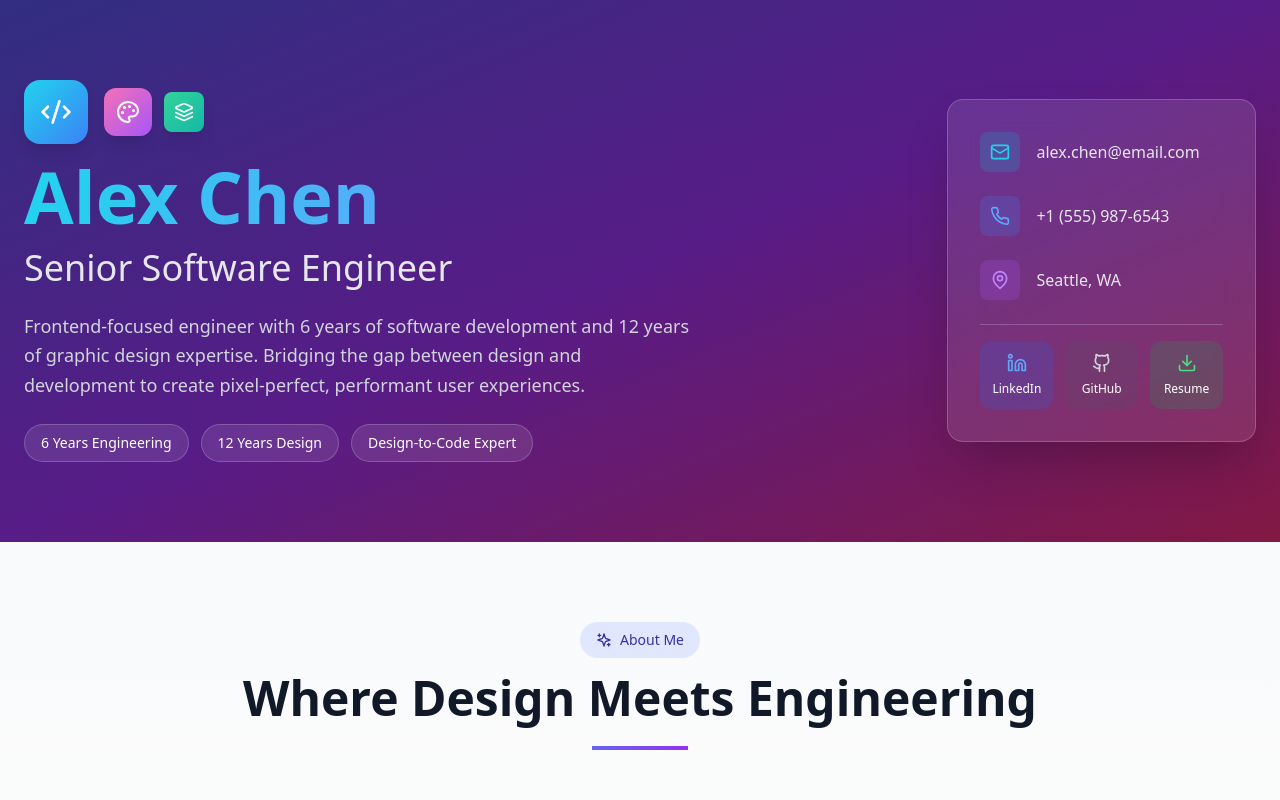
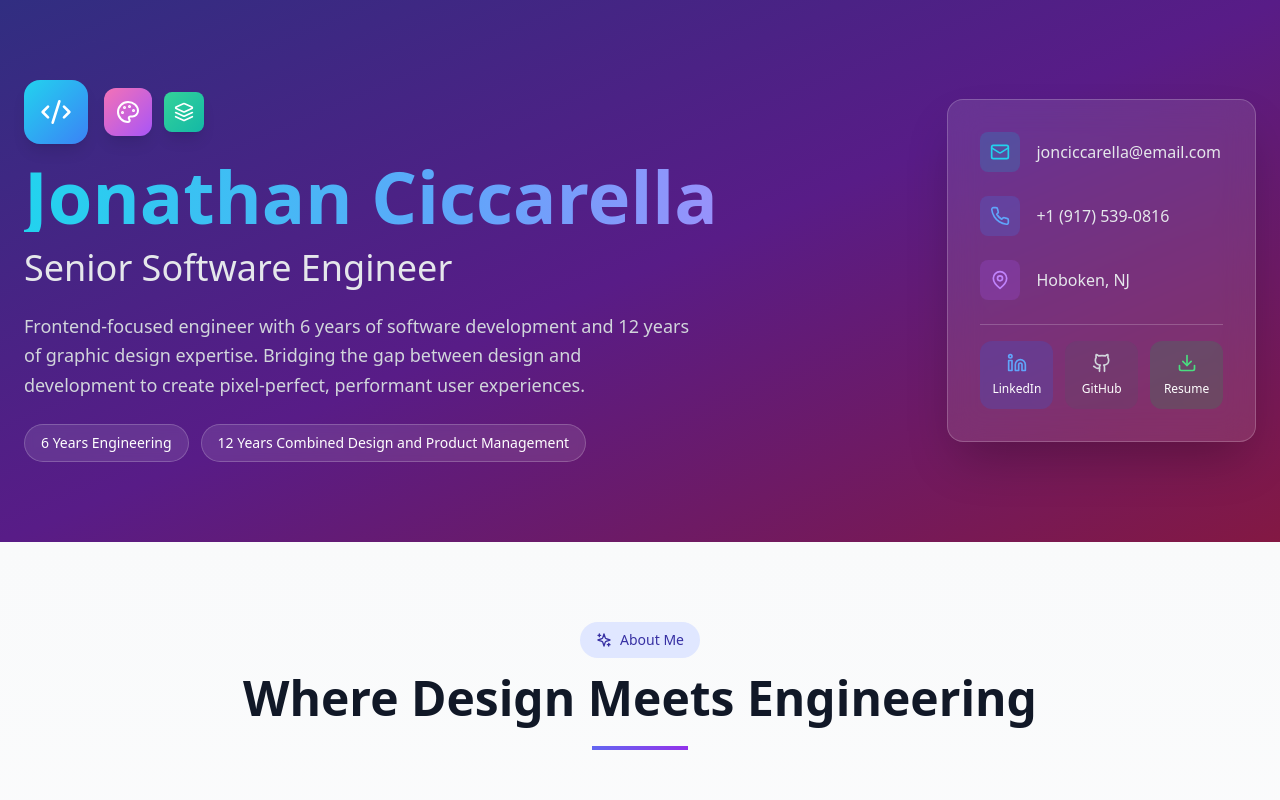
Before and after one commit to Jbx81/jc-resume, a React (Vite) app: page / in a window 1280 px wide. Shown: the top 800 px of the page. Built offline with nearby package versions, Linux system fonts and the light colour scheme.

Commit message:
Updated Header.tsx

```diff
--- a/src/components/Header.tsx
+++ b/src/components/Header.tsx
@@ -27,7 +27,7 @@ const Header = () => {
             </div>
 
             <h1 className="text-5xl lg:text-7xl font-bold mb-4 bg-gradient-to-r from-cyan-400 via-blue-400 to-purple-400 bg-clip-text text-transparent leading-tight">
-              Alex Chen
+              Jonathan Ciccarella
             </h1>
             <h2 className="text-2xl lg:text-4xl text-gray-200 mb-6 font-light">
               Senior Software Engineer
@@ -42,11 +42,11 @@ const Header = () => {
                 6 Years Engineering
               </span>
               <span className="px-4 py-2 bg-white/10 backdrop-blur-sm rounded-full text-sm font-medium border border-white/20">
-                12 Years Design
+                12 Years Combined Design and Product Management
               </span>
-              <span className="px-4 py-2 bg-white/10 backdrop-blur-sm rounded-full text-sm font-medium border border-white/20">
+              {/* <span className="px-4 py-2 bg-white/10 backdrop-blur-sm rounded-full text-sm font-medium border border-white/20">
                 Design-to-Code Expert
-              </span>
+              </span> */}
             </div>
           </div>
 
@@ -56,28 +56,28 @@ const Header = () => {
                 <div className="w-10 h-10 bg-cyan-500/20 rounded-lg flex items-center justify-center group-hover:bg-cyan-500/30 transition-colors">
                   <Mail className="w-5 h-5 text-cyan-400" />
                 </div>
-                <span className="font-medium">alex.chen@email.com</span>
+                <span className="font-medium">jonciccarella@email.com</span>
               </div>
               <div className="flex items-center space-x-4 text-gray-200 hover:text-white transition-colors group">
                 <div className="w-10 h-10 bg-blue-500/20 rounded-lg flex items-center justify-center group-hover:bg-blue-500/30 transition-colors">
                   <Phone className="w-5 h-5 text-blue-400" />
                 </div>
-                <span className="font-medium">+1 (555) 987-6543</span>
+                <span className="font-medium">+1 (917) 539-0816</span>
               </div>
               <div className="flex items-center space-x-4 text-gray-200 hover:text-white transition-colors group">
                 <div className="w-10 h-10 bg-purple-500/20 rounded-lg flex items-center justify-center group-hover:bg-purple-500/30 transition-colors">
                   <MapPin className="w-5 h-5 text-purple-400" />
                 </div>
-                <span className="font-medium">Seattle, WA</span>
+                <span className="font-medium">Hoboken, NJ</span>
               </div>
 
               <div className="pt-4 border-t border-white/20">
                 <div className="grid grid-cols-3 gap-3">
-                  <a href="#" className="flex flex-col items-center space-y-2 bg-blue-600/20 hover:bg-blue-600/30 p-3 rounded-xl transition-colors group">
+                  <a href="https://www.linkedin.com/in/jonciccarella" className="flex flex-col items-center space-y-2 bg-blue-600/20 hover:bg-blue-600/30 p-3 rounded-xl transition-colors group">
                     <Linkedin className="w-5 h-5 text-blue-400 group-hover:scale-110 transition-transform" />
                     <span className="text-xs font-medium">LinkedIn</span>
                   </a>
-                  <a href="#" className="flex flex-col items-center space-y-2 bg-gray-600/20 hover:bg-gray-600/30 p-3 rounded-xl transition-colors group">
+                  <a href="https://www.github.com/Jonathan-Ciccarella_mmcgh" className="flex flex-col items-center space-y-2 bg-gray-600/20 hover:bg-gray-600/30 p-3 rounded-xl transition-colors group">
                     <Github className="w-5 h-5 text-gray-300 group-hover:scale-110 transition-transform" />
                     <span className="text-xs font-medium">GitHub</span>
                   </a>
```
